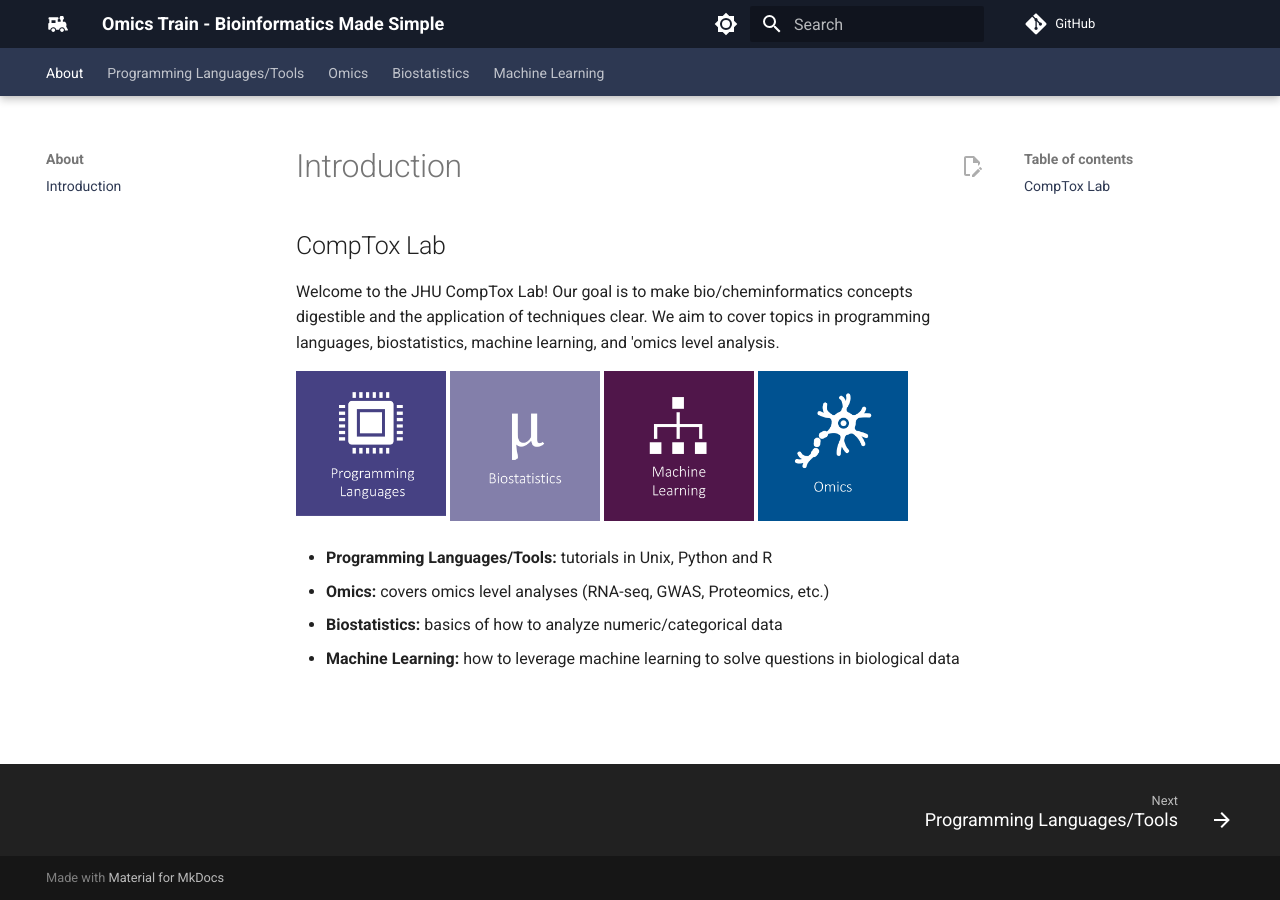
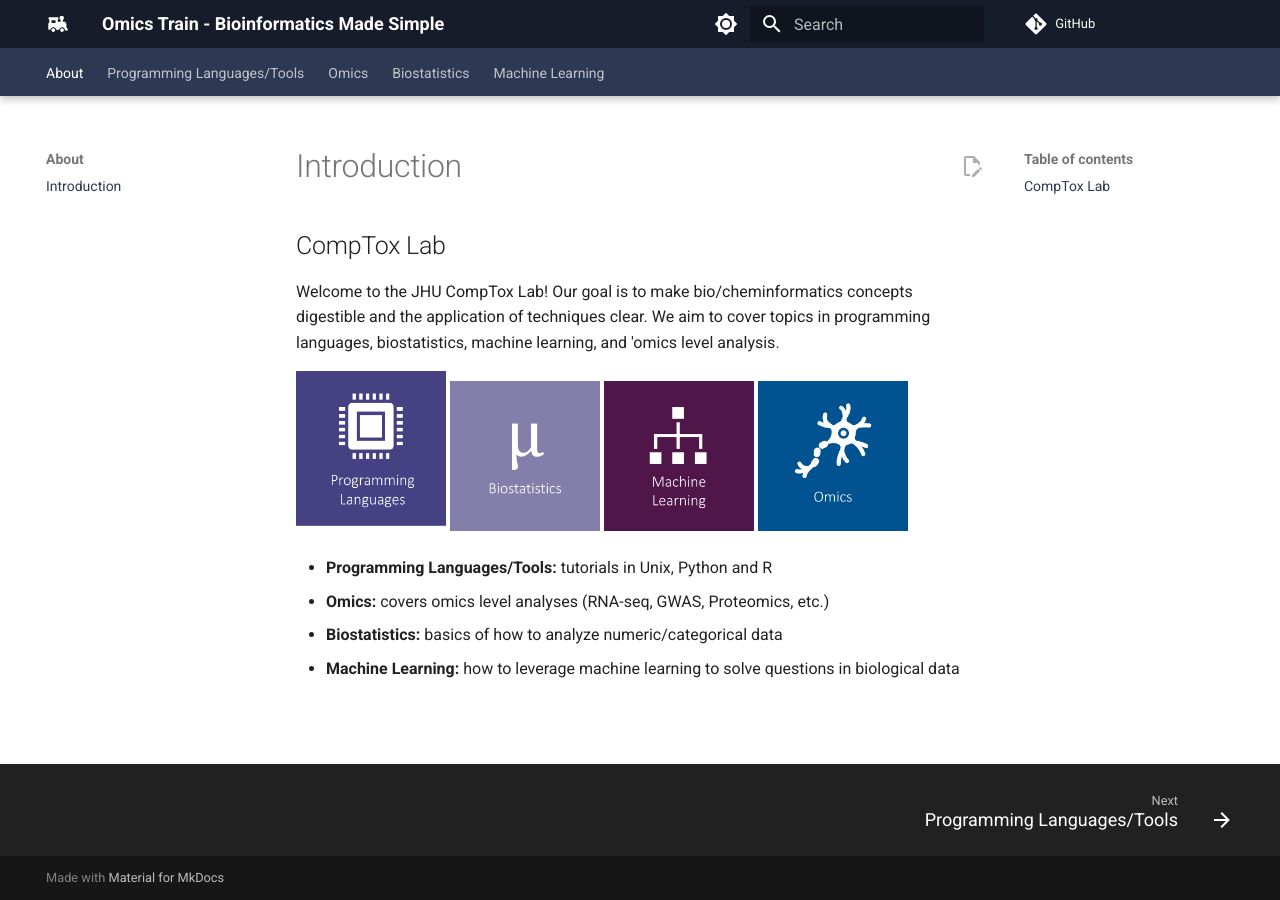
Before and after one commit to comp-tox-jhu/CompToxLab, an MkDocs documentation site: the page built from docs/index.md, in a window 1280 px wide. Built offline with MkDocs 1.6.1 and Material for MkDocs 9.7.7, drawn with Linux system fonts in a browser that asks for light colours; comment, search, counter and statistics services are not loaded.

Commit message:
Update index.md

```diff
--- a/docs/index.md
+++ b/docs/index.md
@@ -1,7 +1,7 @@
 ## CompTox Lab
 Welcome to the JHU CompTox Lab! Our goal is to make bio/cheminformatics concepts digestible and the application of techniques clear. We aim to cover topics in programming languages, biostatistics, machine learning, and 'omics level analysis.
 
-[![](img/pl_img.png){: style="height:150px;width:150px"}](programming_languages_tools/programming_languages_tools.md)
+[![](img/pl_img.png){: style="height:160px;width:150px"}](programming_languages_tools/programming_languages_tools.md)
 [![](img/bs_img.png){: style="height:150px;width:150px"}](biostatistics/biostatistics.md)
 [![](img/ml_img.png){: style="height:150px;width:150px"}](machine_learning/machine_learning.md)
 [![](img/om_img.png){: style="height:150px;width:150px"}](omics/omics.md)
```
